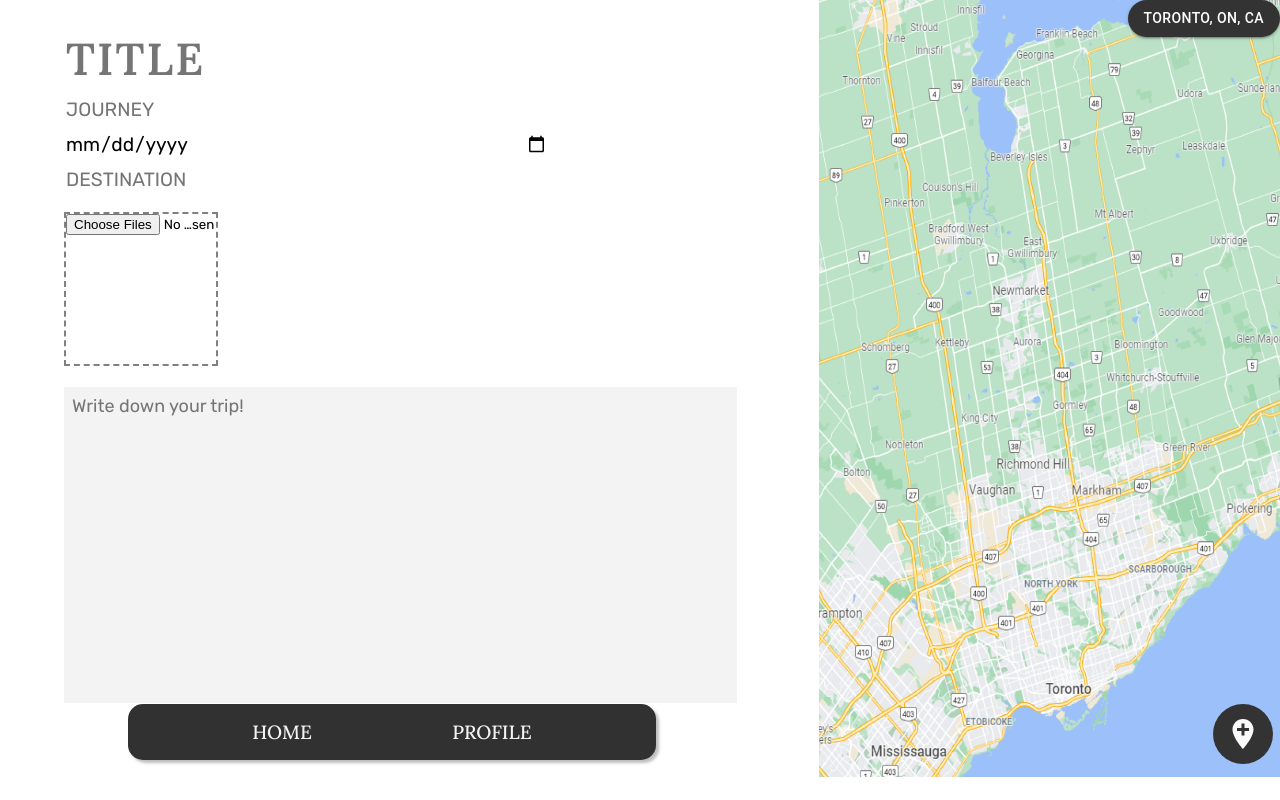
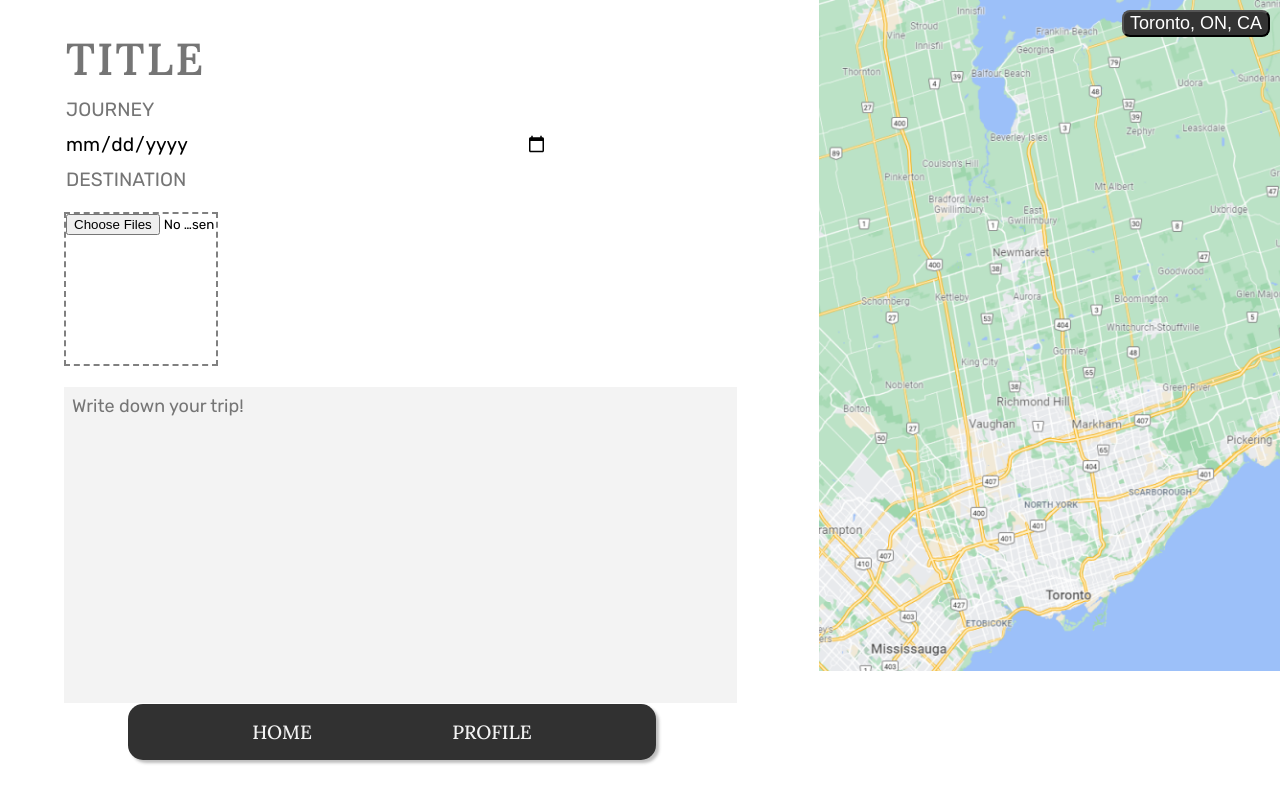
Before and after one commit to NancyLi0637/Vojaganto, a React (Create React App) app in the folder vojaganto/: page /edit in a window 1280 px wide. Built offline with nearby package versions, Linux system fonts and the light colour scheme.

Commit message:
modified map and locationmarker style

```diff
--- a/vojaganto/src/components/LocationMarker/index.js
+++ b/vojaganto/src/components/LocationMarker/index.js
@@ -1,6 +1,4 @@
 import React from 'react';
-import { Button } from "@material-ui/core";
-import Avatar from '@material-ui/core/Avatar';
 import LocationIcon from '@material-ui/icons/AddLocation';
 
 import "./style.scss";
@@ -11,11 +9,11 @@ class LocationMarker extends React.Component{
 
         return(
             <div className="marker">
-                <Button style={{position: "fixed"}} startIcon={<Avatar style={{backgroundColor: '#333333'}}>
+                <div className="add-location">
                     <LocationIcon/>
-                </Avatar>} className="location-marker"/>
+                </div>
             </div>
-        )
+        );
 
     }
 
--- a/vojaganto/src/components/LocationMarker/style.scss
+++ b/vojaganto/src/components/LocationMarker/style.scss
@@ -1,14 +1,38 @@
 @import "../../styles/global_vars";
 
 .marker {
-    float: right;
-    margin-right: 60px;
+    position: absolute;
+    right: 20px;
+    bottom: 40px;
+
+    display: flex;
+    justify-content: center;
+    align-items: center;
+
+    @include mx;
+    background-color: $dark;
+    width: 56px;
+    height: 56px;
+
+    @include box-shadow;
+    @include round-border($radius: 50%);
+
+    transition-duration: .3s;
+    &:hover {
+        background-color: $dark-gray;
+    }
+
+    .add-location {
+        @include px($padding: .5rem);
+        @include py($padding: .5rem);
+        @include round-border($radius: 10px);
+        color: $light;
+        text-decoration: none;
+
+        svg {
+            width: 32px;
+            height: 32px;
+        }
+    }
+
 }
-
-.location-marker {
-    position: fixed;
-    bottom: 40px;
-    float: right;
-
-    transform: scale(1.5);
-}
--- a/vojaganto/src/components/Map/index.js
+++ b/vojaganto/src/components/Map/index.js
@@ -1,24 +1,34 @@
 import React from 'react';
 import map from "./map.png";
 import LocationMarker from "components/LocationMarker";
-import LoginIcon from "@material-ui/icons/AccountCircle";
-import {Button} from "@material-ui/core";
+
+import "./style.scss";
+
+//const addLocation = "hi";
 
 class Map extends React.Component{
+
+    constructor(props){
+        super(props);
+        this.state = {
+            addLocation: this.props.addLocation,
+            //addLocation: addLocation,
+        };
+    }
 
     render(){
 
         return (
-            <div>
+            <div className='home-map'>
+                 {/*Get map from api later*/}
+                <img src={map} alt="map"/>
 
-                    <Button style={{backgroundColor: '#333333', color: '#FFFFFF', borderRadius: "50px",
-                        float: "right"}} variant="contained">
-                        Toronto, ON, CA
-                    </Button>
+                <div className='location'>
+                    <button className="location-button">Toronto, ON, CA</button>
+                </div>
 
-                {/*Get map from api later*/}
-                <img src={map} alt="map" style={{maxWidth: "100%", height: "780px", marginTop: "-40px"}}/>
-                <LocationMarker/>
+                {this.state.addLocation ? <LocationMarker /> : <span/>}
+
             </div>
         )
 
--- /dev/null
+++ b/vojaganto/src/components/Map/style.scss
@@ -0,0 +1,22 @@
+.home-map{
+    position: relative;
+
+    img {
+        width: 100%;
+        max-height: 100vh;
+    }
+
+    .location{
+        position: absolute;
+        top: 10px;
+        right: 10px;
+
+        .location-button{
+            background-color: #333333;
+            color: #FFFFFF;
+            border-radius: 8px;
+            font-size: large;
+        }
+    }
+
+}
```
